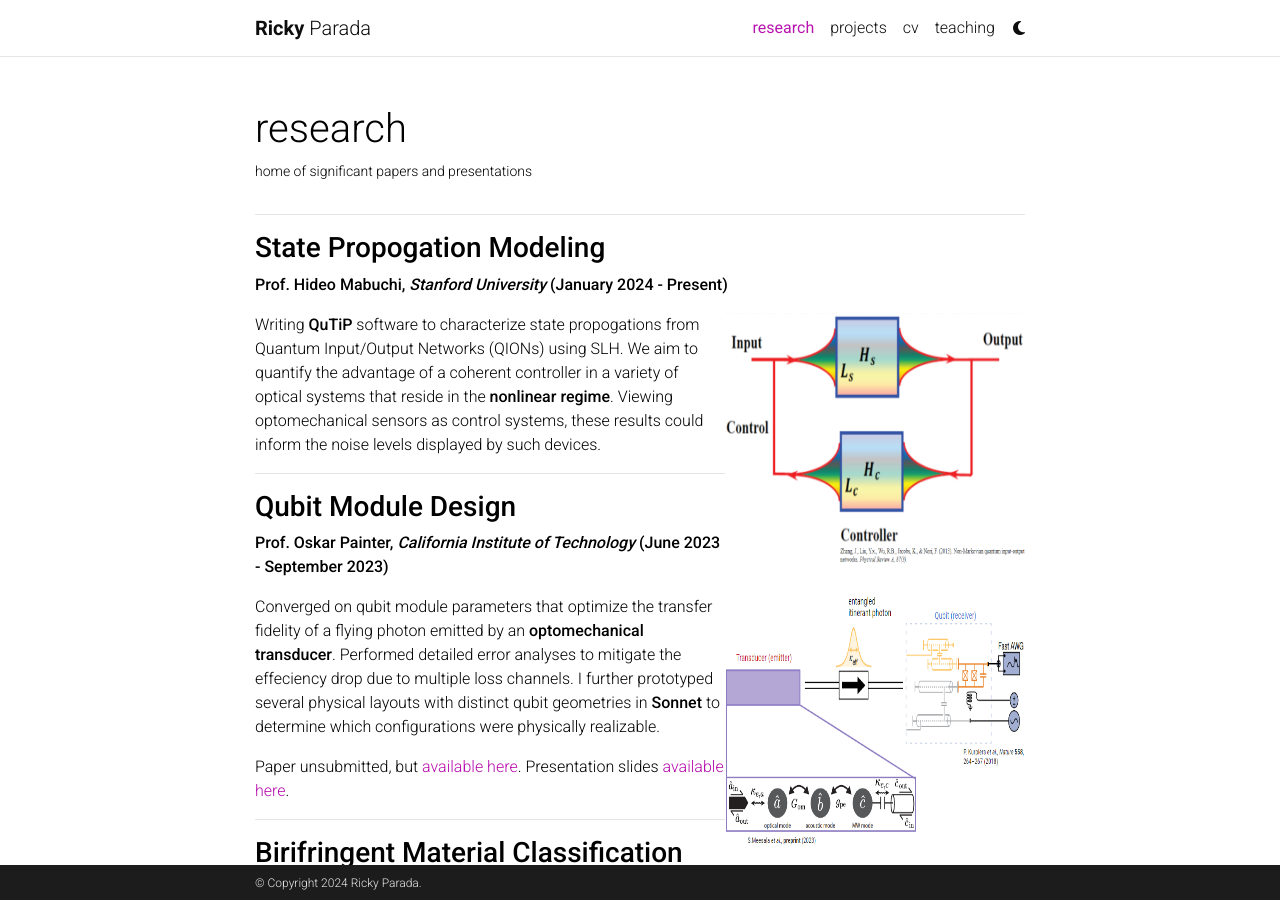
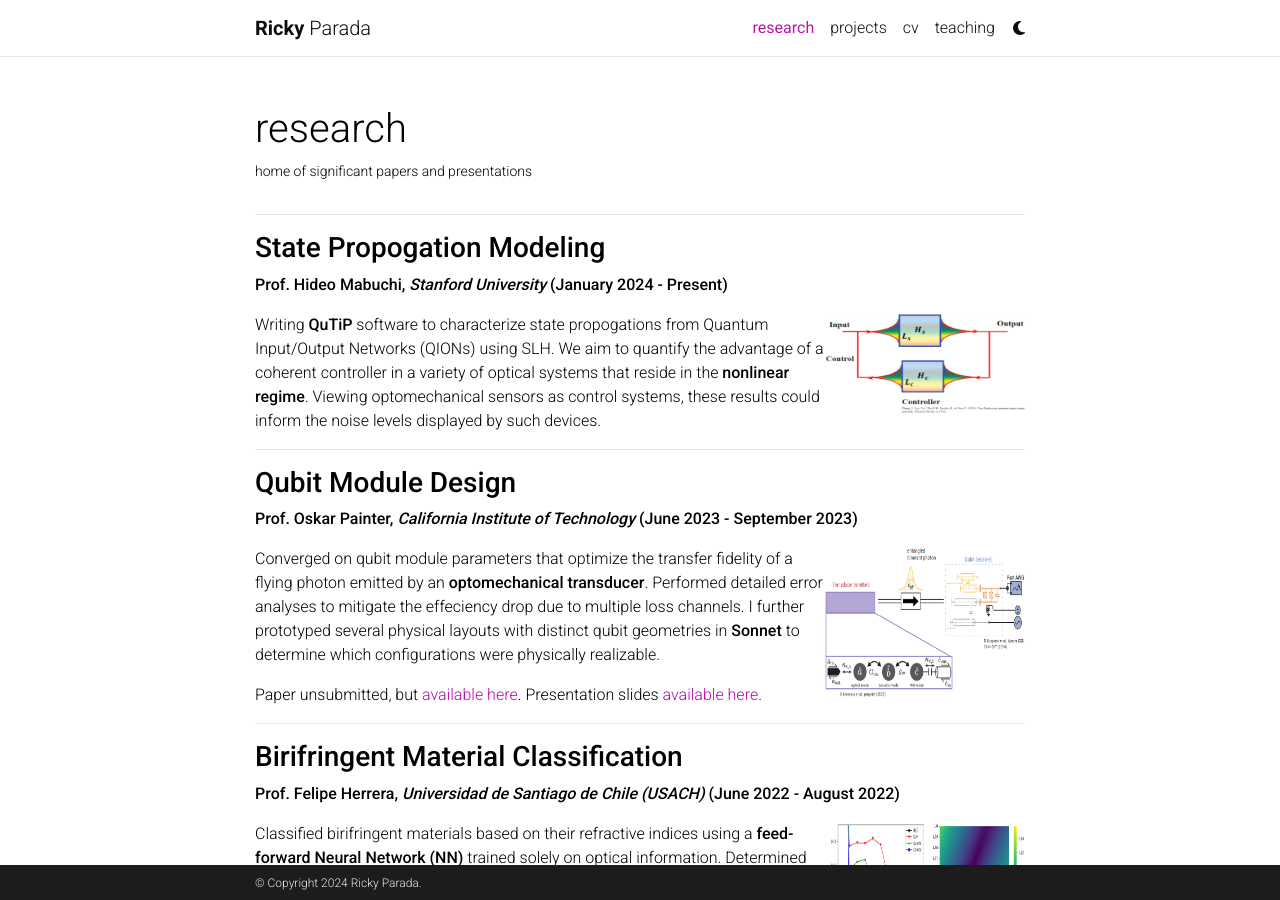
Before and after one commit to rickyparada/rickyparada.github.io, a Jekyll site: the page built from _pages/research.md, in a window 1280 px wide and 900 px high. Built offline with Jekyll 4.4.1, drawn with Linux system fonts in a browser that asks for light colours; comment, search, counter and statistics services are not loaded; a style sheet for code colours, icons or effects is not loaded.

Commit message:
fixed research images

```diff
--- a/_pages/research.md
+++ b/_pages/research.md
@@ -14,7 +14,7 @@ description: home of significant papers and presentations
 
 **Prof. Hideo Mabuchi, *Stanford University* (January 2024 - Present)**
 
-<img align="right" src="./../assets/img/qions.png" alt="" width="300" height="250">
+<img align="right" src="./../assets/img/qions.png" alt="" width="200" height="100">
 
 Writing **QuTiP** software to characterize state propogations from Quantum Input/Output Networks (QIONs) using SLH. We aim to quantify the advantage of a coherent controller in a variety of optical systems that reside in the **nonlinear regime**. Viewing optomechanical sensors as control systems, these results could inform the noise levels displayed by such devices.
 
@@ -24,7 +24,7 @@ Writing **QuTiP** software to characterize state propogations from Quantum Input
 
 **Prof. Oskar Painter, *California Institute of Technology* (June 2023 - September 2023)**
 
-<img align="right" src="./../assets/img/wallraff_fig_1_edited.png" alt="" width="300" height="250">
+<img align="right" src="./../assets/img/wallraff_fig_1_edited.png" alt="" width="200" height="150">
 
 Converged on qubit module parameters that optimize the transfer fidelity of a flying photon emitted by an **optomechanical transducer**. Performed detailed error analyses to mitigate the effeciency drop due to multiple loss channels. I further prototyped several physical layouts with distinct qubit geometries in **Sonnet** to determine which configurations were physically realizable.
 
@@ -36,7 +36,7 @@ Paper unsubmitted, but [available here](https://drive.google.com/file/d/1bgm7kcS
 
 **Prof. Felipe Herrera, *Universidad de Santiago de Chile (USACH)* (June 2022 - August 2022)**
 
-<img align="right" src="./../assets/img/loss_landscape_rads.png" alt="" width="300" height="250">
+<img align="right" src="./../assets/img/brewster.png" alt="" width="200" height="133">
 
 Classified birifringent materials based on their refractive indices using a **feed-forward Neural Network (NN)** trained solely on optical information. Determined input data in the form of Mueller matrices and Brewster's angles in reflection using polarimetry techniques. Engineered **loss landscapes** of a fixed window centered around Barium Borate (BBO) with varying resolution to measure the model's extrapolation ability.
 
@@ -48,7 +48,7 @@ Preprint in progress, to be submitted to [Optics Continuum](https://opg.optica.o
 
 **Prof. David Goldhaber-Gordon, *Stanford University* (April 2022 - June 2022)**
 
-<img align="right" src="./../assets/img/hall.png" alt="" width="300" height="250">
+<img align="right" src="./../assets/img/hall.png" alt="" width="200" height="100">
 
 Measured the magnetic field near a pure Vanadium disk isothermally with a **Hall sensor** across a range of different temperatures (slow axis) and external magnetic fields (fast axis). Personal contributions included constructing the solenoid (hand-wiring), electronics layout and assembly, and software/hardware interfacing using **Python**. This quarter-long research project was performed in PHYSICS 108, an accelerated, guided experimental research experience.
 
@@ -60,7 +60,7 @@ Paper unsubmitted, but [available here](https://arxiv.org/abs/2209.01324){:targe
 
 **Prof. Zhi-Xun Shen, *Stanford University* (June 2021 - August 2021)**
 
-<img align="right" src="./../assets/img/edc.png" alt="" width="300" height="250">
+<img align="right" src="./../assets/img/edc.png" alt="" width="200" height="100">
 
 Computed corrections to energy/momentum distribution curves (EDC/MDCs) of Bismuth strontium calcium copper oxide (BSCCO) **angle-resolved photoemission spectroscopy (ARPES)** data via matrix convolutions. Deployed **Igor Pro** software to procedurally extend the first Brillouin zone of high $$T_c$$ cuprate superconductors to cover a broader range of the crystal lattice.
 
@@ -72,7 +72,7 @@ Presentation slides [available here](https://drive.google.com/file/d/1O_nQcF_2NQ
 
 **Beyond Vision, *Lisbon, Portugal* (June 2020 - March 2021)**
 
-<img align="right" src="./../assets/img/yolo.png" alt="" width="300" height="250">
+<img align="right" src="./../assets/img/yolo_final.png" alt="" width="300" height="250">
 
 Proposed a new testbed utilizing the **Robot Operating System (ROS)** and **Machine Learning (ML)** to procedurally generate and place 3D models to create realistic environments based on satellite images, thus providing users with a more robust example of real-world UAV deployment. Main contribution was creating a feature segmentation model using **YOLOv4** and **MASK R-CNN** (using buildings, trees, roads, etc. as objects) for placement in simulation.
 
```
Also changed, not shown: _pages/projects.md (+4 -2 lines), assets/img/brewster.png (added), assets/img/loss_landscape_rads.png (deleted), assets/img/yolo.png (deleted), assets/img/yolo_final.png (added).
